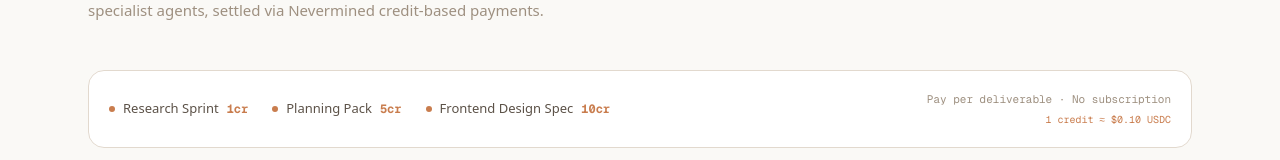
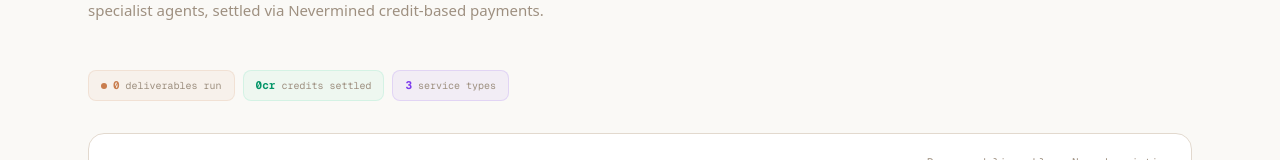
Before and after one commit to HiNala/nevermined-autonomous-business-hackathon, a Next.js app: page /services in a window 1280 px wide. Shown: the part 204-364 px from the top of the page. Built offline with nearby package versions, Linux system fonts and the light colour scheme; no server answers.

Commit message:
feat: live stats bars on services+store pages, empty state keyboard hints, section numbering fix, agent.json availability update

```diff
--- a/src/components/pages/services-page.tsx
+++ b/src/components/pages/services-page.tsx
@@ -1,5 +1,6 @@
 "use client";
 
+import { useState, useEffect } from "react";
 import { motion } from "framer-motion";
 import { Nav } from "@/components/layout/nav";
 import { Footer } from "@/components/layout/footer";
@@ -9,6 +10,7 @@ import { formatCredits } from "@/lib/utils";
 import { Clock, ArrowRight, Sparkles } from "lucide-react";
 import Link from "next/link";
 import type { StudioService } from "@/types";
+import { useAnimatedCounter } from "@/hooks/use-animated-counter";
 
 function ServiceDetailCard({ service, index }: { service: StudioService; index: number }) {
   return (
@@ -105,6 +107,70 @@ function ServiceDetailCard({ service, index }: { service: StudioService; index:
   );
 }
 
+function LiveStatsBar() {
+  const [tx, setTx] = useState(0);
+  const [credits, setCredits] = useState(0);
+
+  useEffect(() => {
+    let cancelled = false;
+    async function load() {
+      try {
+        const r = await fetch("/api/pipeline/stats");
+        if (!r.ok || cancelled) return;
+        const d = await r.json();
+        if (!cancelled) {
+          setTx(d.totalTransactions ?? 0);
+          setCredits(d.totalCreditsFlowed ?? 0);
+        }
+      } catch { /* silent */ }
+    }
+    load();
+    const id = setInterval(load, 15_000);
+    return () => { cancelled = true; clearInterval(id); };
+  }, []);
+
+  const animTx      = useAnimatedCounter(tx, 1200, 400);
+  const animCredits = useAnimatedCounter(credits, 1400, 500);
+
+  return (
+    <motion.div
+      initial={{ opacity: 0, y: 8 }}
+      animate={{ opacity: 1, y: 0 }}
+      transition={{ duration: 0.45, delay: 0.25 }}
+      className="mb-8 flex flex-wrap items-center gap-2"
+    >
+      <div
+        className="flex items-center gap-1.5 rounded-lg px-3 py-1.5"
+        style={{ background: "rgba(201,125,78,0.06)", border: "1px solid rgba(201,125,78,0.14)" }}
+      >
+        <span className="size-1.5 rounded-full animate-pulse" style={{ background: "var(--accent-400)" }} />
+        <span className="font-mono text-[11px] font-bold tabular-nums" style={{ color: "var(--accent-400)" }}>
+          {animTx}
+        </span>
+        <span className="font-mono text-[10px]" style={{ color: "var(--gray-400)" }}>deliverables run</span>
+      </div>
+      <div
+        className="flex items-center gap-1.5 rounded-lg px-3 py-1.5"
+        style={{ background: "rgba(52,211,153,0.06)", border: "1px solid rgba(52,211,153,0.14)" }}
+      >
+        <span className="font-mono text-[11px] font-bold tabular-nums" style={{ color: "#059669" }}>
+          {animCredits}cr
+        </span>
+        <span className="font-mono text-[10px]" style={{ color: "var(--gray-400)" }}>credits settled</span>
+      </div>
+      <div
+        className="flex items-center gap-1.5 rounded-lg px-3 py-1.5"
+        style={{ background: "rgba(124,58,237,0.06)", border: "1px solid rgba(124,58,237,0.14)" }}
+      >
+        <span className="font-mono text-[11px] font-bold tabular-nums" style={{ color: "#7C3AED" }}>
+          {STUDIO_SERVICES.length}
+        </span>
+        <span className="font-mono text-[10px]" style={{ color: "var(--gray-400)" }}>service types</span>
+      </div>
+    </motion.div>
+  );
+}
+
 export function ServicesPage() {
   return (
     <div className="min-h-screen" style={{ background: "var(--bg-base)" }}>
@@ -130,6 +196,8 @@ export function ServicesPage() {
               settled via Nevermined credit-based payments.
             </p>
           </motion.div>
+
+          <LiveStatsBar />
 
           {/* Pricing overview */}
           <motion.div
--- a/src/components/pages/store-page.tsx
+++ b/src/components/pages/store-page.tsx
@@ -31,6 +31,7 @@ import { VGSCheckoutModal } from "@/components/ui/vgs-checkout-modal";
 import { EnrichmentSummaryBadge } from "@/components/ui/enrichment-summary-badge";
 import { ErrorBoundary } from "@/components/ui/error-boundary";
 import type { EnrichmentSummary } from "@/types/pipeline";
+import { useAnimatedCounter } from "@/hooks/use-animated-counter";
 
 // ─── Types ───────────────────────────────────────────────────────────
 
@@ -557,7 +558,30 @@ function OrderResultView({ result, onClose }: { result: OrderResult; onClose: ()
 
 // ─── Main Store Page ─────────────────────────────────────────────────
 
+function useStoreLiveStats() {
+  const [tx, setTx] = useState(0);
+  const [credits, setCredits] = useState(0);
+  useEffect(() => {
+    let cancelled = false;
+    async function load() {
+      try {
+        const r = await fetch("/api/pipeline/stats");
+        if (!r.ok || cancelled) return;
+        const d = await r.json();
+        if (!cancelled) { setTx(d.totalTransactions ?? 0); setCredits(d.totalCreditsFlowed ?? 0); }
+      } catch { /* silent */ }
+    }
+    load();
+    const id = setInterval(load, 15_000);
+    return () => { cancelled = true; clearInterval(id); };
+  }, []);
+  return { tx, credits };
+}
+
 export function StorePage() {
+  const { tx, credits } = useStoreLiveStats();
+  const animTx      = useAnimatedCounter(tx, 1200, 300);
+  const animCredits = useAnimatedCounter(credits, 1400, 400);
   const [inventory, setInventory] = useState<InventoryData | null>(null);
   const [loading, setLoading] = useState(true);
   const [error, setError] = useState<string | null>(null);
@@ -664,8 +688,16 @@ export function StorePage() {
             </div>
             {/* Quick stats */}
             <div className="flex shrink-0 flex-col gap-3 sm:items-end">
+              <div className="flex items-center gap-1.5 rounded-lg px-3 py-1.5" style={{ background: "rgba(201,125,78,0.06)", border: "1px solid rgba(201,125,78,0.14)" }}>
+                <span className="size-1.5 rounded-full animate-pulse" style={{ background: "var(--accent-400)" }} />
+                <span className="font-mono text-[11px] font-bold tabular-nums" style={{ color: "var(--accent-400)" }}>{animTx}</span>
+                <span className="font-mono text-[10px]" style={{ color: "var(--gray-400)" }}>orders fulfilled</span>
+              </div>
+              <div className="flex items-center gap-1.5 rounded-lg px-3 py-1.5" style={{ background: "rgba(52,211,153,0.06)", border: "1px solid rgba(52,211,153,0.14)" }}>
+                <span className="font-mono text-[11px] font-bold tabular-nums" style={{ color: "#059669" }}>{animCredits}cr</span>
+                <span className="font-mono text-[10px]" style={{ color: "var(--gray-400)" }}>credits settled</span>
+              </div>
               {[
-                { label: "On-demand generation", sub: "No pre-rendered content" },
                 { label: "From 5 credits", sub: "≈ $0.50 USDC" },
                 { label: "3 delivery formats", sub: "Markdown · Summary · JSON" },
               ].map((s) => (
--- a/src/components/sections/agent-cards.tsx
+++ b/src/components/sections/agent-cards.tsx
@@ -206,7 +206,7 @@ export function AgentCards() {
           <div className="flex items-center gap-3">
             <div className="h-px w-8" style={{ background: "linear-gradient(90deg, var(--accent-400), transparent)", opacity: 0.7 }} />
             <span className="font-mono text-[9px] font-semibold uppercase tracking-[0.2em]" style={{ color: "var(--accent-400)" }}>
-              003 / The Pipeline Team
+              004 / The Pipeline Team
             </span>
           </div>
           <div className="flex items-center gap-1.5">
--- a/src/components/sections/decision-logic.tsx
+++ b/src/components/sections/decision-logic.tsx
@@ -72,7 +72,7 @@ export function DecisionLogic() {
       <div className="mb-10">
         <div className="mb-4 flex items-center gap-3">
           <div className="h-px w-8" style={{ background: "linear-gradient(90deg, var(--accent-400), transparent)", opacity: 0.7 }} />
-          <span className="font-mono text-[9px] font-semibold uppercase tracking-[0.2em]" style={{ color: "var(--accent-400)" }}>005 / Canonical Pipeline</span>
+          <span className="font-mono text-[9px] font-semibold uppercase tracking-[0.2em]" style={{ color: "var(--accent-400)" }}>002 / Canonical Pipeline</span>
         </div>
         <h2 className="mb-2 text-[28px] font-semibold tracking-tight sm:text-[32px]" style={{ color: "var(--gray-900)" }}>
           One flow.{" "}
--- a/src/components/sections/faq-section.tsx
+++ b/src/components/sections/faq-section.tsx
@@ -155,7 +155,7 @@ export function FaqSection() {
       <div className="mb-10">
         <div className="mb-4 flex items-center gap-3">
           <div className="h-px w-8" style={{ background: "linear-gradient(90deg, var(--accent-400), transparent)", opacity: 0.7 }} />
-          <span className="font-mono text-[9px] font-semibold uppercase tracking-[0.2em]" style={{ color: "var(--accent-400)" }}>007 / FAQ</span>
+          <span className="font-mono text-[9px] font-semibold uppercase tracking-[0.2em]" style={{ color: "var(--accent-400)" }}>006 / FAQ</span>
         </div>
         <h2 className="text-[28px] font-semibold tracking-tight sm:text-[32px]" style={{ color: "var(--gray-900)" }}>
           Common{" "}<span className="text-gradient-accent">questions.</span>
--- a/src/components/sections/how-to-buy.tsx
+++ b/src/components/sections/how-to-buy.tsx
@@ -57,7 +57,7 @@ export function HowToBuy() {
         <div className="mb-4 flex items-center gap-3">
           <div className="h-px w-8" style={{ background: "linear-gradient(90deg, var(--accent-400), transparent)", opacity: 0.7 }} />
           <span className="font-mono text-[9px] font-semibold uppercase tracking-[0.2em]" style={{ color: "var(--accent-400)" }}>
-            002 / For Agent Buyers
+            003 / For Agent Buyers
           </span>
         </div>
         <div className="flex items-end justify-between gap-6">
--- a/src/components/sections/studio-services.tsx
+++ b/src/components/sections/studio-services.tsx
@@ -74,7 +74,7 @@ export function StudioServices() {
         <div>
           <div className="mb-4 flex items-center gap-3">
             <div className="h-px w-8" style={{ background: "linear-gradient(90deg, var(--accent-400), transparent)", opacity: 0.7 }} />
-            <span className="font-mono text-[9px] font-semibold uppercase tracking-[0.2em]" style={{ color: "var(--accent-400)" }}>004 / Studio Services</span>
+            <span className="font-mono text-[9px] font-semibold uppercase tracking-[0.2em]" style={{ color: "var(--accent-400)" }}>005 / Studio Services</span>
           </div>
           <h2 className="mb-1 text-[28px] font-semibold tracking-tight sm:text-[32px]" style={{ color: "var(--gray-900)" }}>
             Start with{" "}
```
Also changed, not shown: src/components/ui/empty-state.tsx (+19 -0 lines), src/app/.well-known/agent.json/route.ts.
